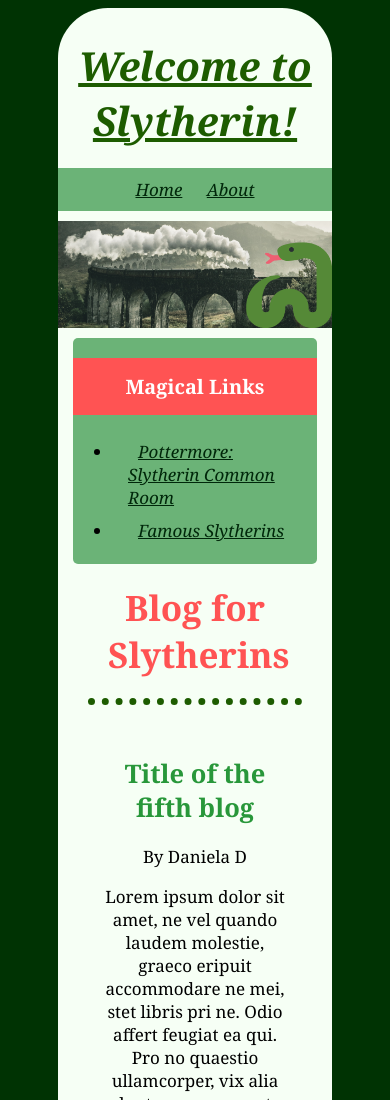
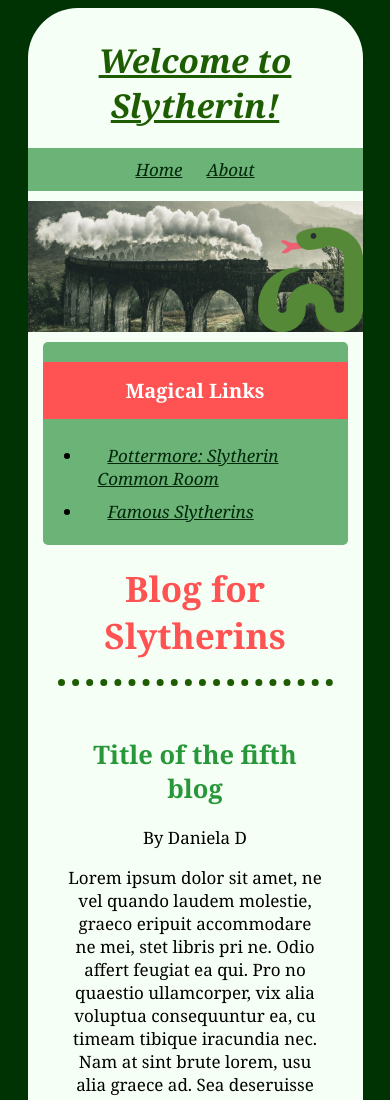
Before and after one commit to DanielaDuncker/css-grid-testi, a plain HTML site: page index.html in a window 390 px wide. Shown: the top 1100 px of the page. Drawn offline with Linux system fonts and the light colour scheme.

Commit message:
change margin

```diff
--- a/style.css
+++ b/style.css
@@ -37,6 +37,8 @@
   text-align: center;
   padding: 30px 0px;
   font-size: 17px;
+  margin-right: 15vw;
+  margin-left: 15vw;
 }
 
 .grid-container > .image{
@@ -45,7 +47,7 @@
 }
 
 .header{
-    font-size: 45px;
+    font-size: 5vw;
 }
 
 .grid-container > .right{
@@ -178,8 +180,12 @@
 
 @media screen and (max-width: 736px)
 {
+    .grid-container{
+        margin-left: 5vw;
+        margin-right: 5vw;
+    }
     .header{
-        font-size: 40px;
+        font-size: 33px;
         padding: 10px;
     }
     .right{
```
